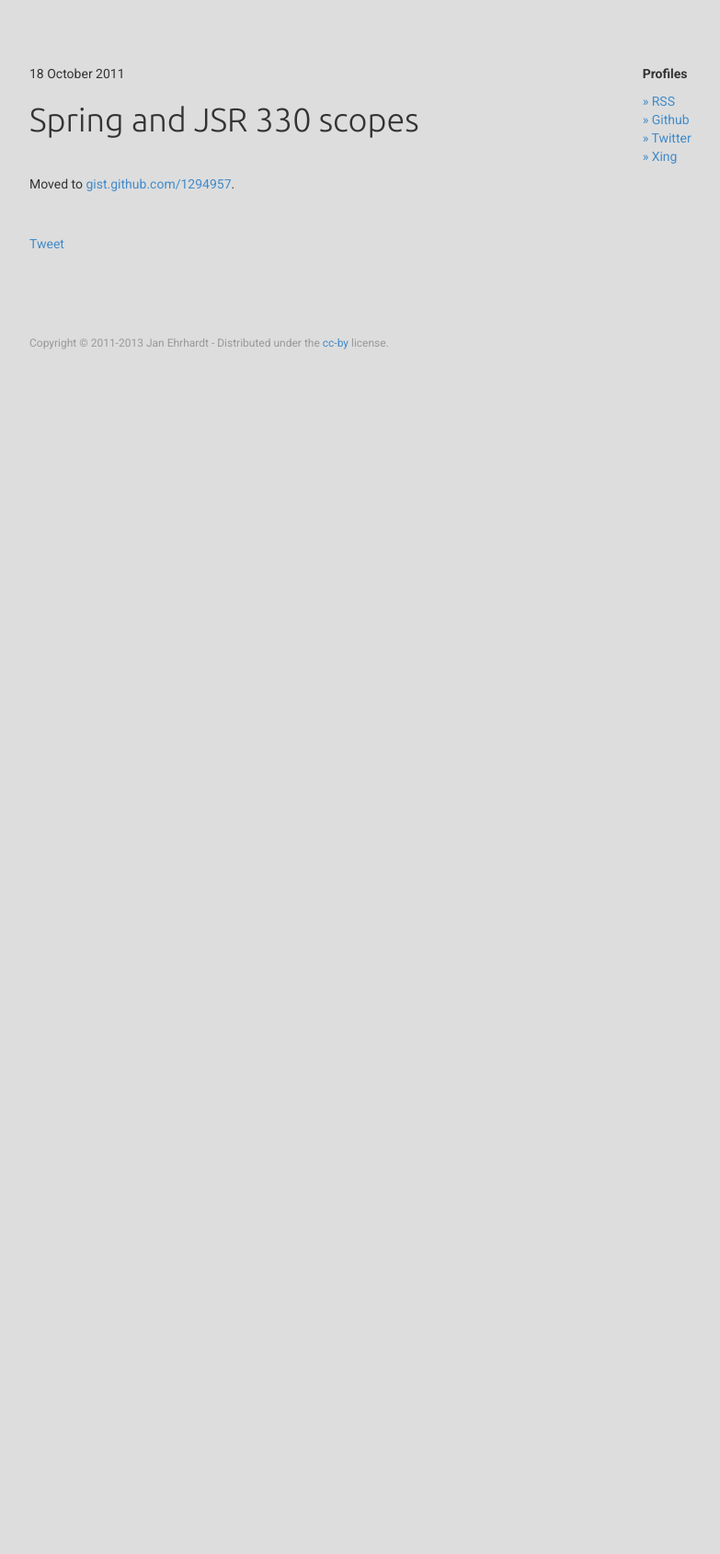
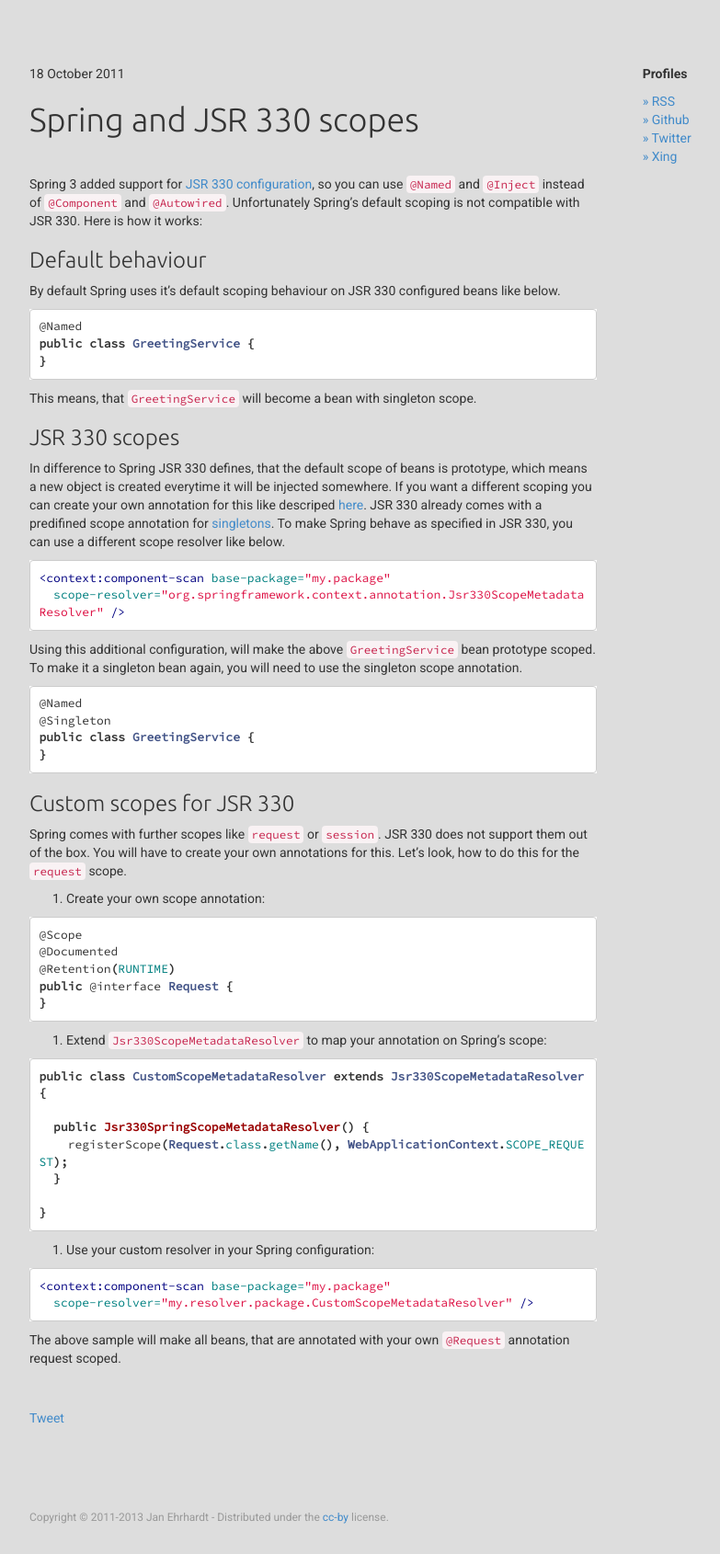
Before and after one commit to jehrhardt/jehrhardt.github.io, a Jekyll site: the page built from _posts/2011-10-18-spring-and-jsr-330-scopes.markdown, in a window 1280 px wide. Shown: the whole page at 92% size, without its empty margins (138-921 px from the left). Built offline with Jekyll 4.4.1, drawn with Linux system fonts in a browser that asks for light colours; nearby versions of some CDN libraries; Markdown is read by kramdown in place of the engine named in the settings; comment, search, counter and statistics services are not loaded; before the commit the page ends 900 px from its top, so only the background shows below that.

Commit message:
Revert "Update 2011-10-18-spring-and-jsr-330-scopes.markdown"
This reverts commit 7e8b0aae2de556e59f06db462d05bd777a6e595c.

````diff
--- a/_posts/2011-10-18-spring-and-jsr-330-scopes.markdown
+++ b/_posts/2011-10-18-spring-and-jsr-330-scopes.markdown
@@ -6,4 +6,88 @@
 - Java
 ---
 
-Moved to [gist.github.com/1294957](https://gist.github.com/jehrhardt/1294957#file-spring-and-jsr-330-scopes-md).
+Spring 3 added support for
+[JSR 330 configuration](http://download.oracle.com/javaee/6/api/javax/inject/package-summary.html),
+so you can use ```@Named``` and  ```@Inject``` instead of ```@Component``` and
+```@Autowired```. Unfortunately Spring's default scoping is not compatible with
+JSR 330. Here is how it works:
+
+### Default behaviour
+
+By default Spring uses it's default scoping behaviour on JSR 330 configured
+beans like below.
+
+```java
+@Named
+public class GreetingService {
+}
+```
+
+This means, that ```GreetingService``` will become a bean with singleton scope.
+
+### JSR 330 scopes
+
+In difference to Spring JSR 330 defines, that the default scope of beans is
+prototype, which means a new object is created everytime it will be injected
+somewhere. If you want a different scoping you can create your own annotation for
+this like descriped
+[here](http://download.oracle.com/javaee/6/api/javax/inject/Scope.html). JSR 330
+already comes with a predifined scope annotation for
+[singletons](http://download.oracle.com/javaee/6/api/javax/inject/Singleton.html). To
+make Spring behave as specified in JSR 330, you can use a different scope
+resolver like below.
+
+```xml
+<context:component-scan base-package="my.package"
+  scope-resolver="org.springframework.context.annotation.Jsr330ScopeMetadataResolver" />
+```
+
+Using this additional configuration, will make the above ```GreetingService```
+bean prototype scoped. To make it a singleton bean again, you will need to use
+the singleton scope annotation.
+
+```java
+@Named
+@Singleton
+public class GreetingService {
+}
+```
+
+### Custom scopes for JSR 330
+
+Spring comes with further scopes like ```request``` or ```session```. JSR 330 does not
+support them out of the box. You will have to create your own annotations for
+this. Let's look, how to do this for the ```request``` scope.
+
+1. Create your own scope annotation:
+
+```java
+@Scope
+@Documented
+@Retention(RUNTIME)
+public @interface Request {
+}
+```
+
+2. Extend ```Jsr330ScopeMetadataResolver``` to map your annotation on Spring's
+   scope:
+
+```java
+public class CustomScopeMetadataResolver extends Jsr330ScopeMetadataResolver {
+
+  public Jsr330SpringScopeMetadataResolver() {
+    registerScope(Request.class.getName(), WebApplicationContext.SCOPE_REQUEST);
+  }
+
+}
+```
+
+3. Use your custom resolver in your Spring configuration:
+
+```xml
+<context:component-scan base-package="my.package"
+  scope-resolver="my.resolver.package.CustomScopeMetadataResolver" />
+```
+
+The above sample will make all beans, that are annotated with your own
+```@Request``` annotation request scoped.
````
